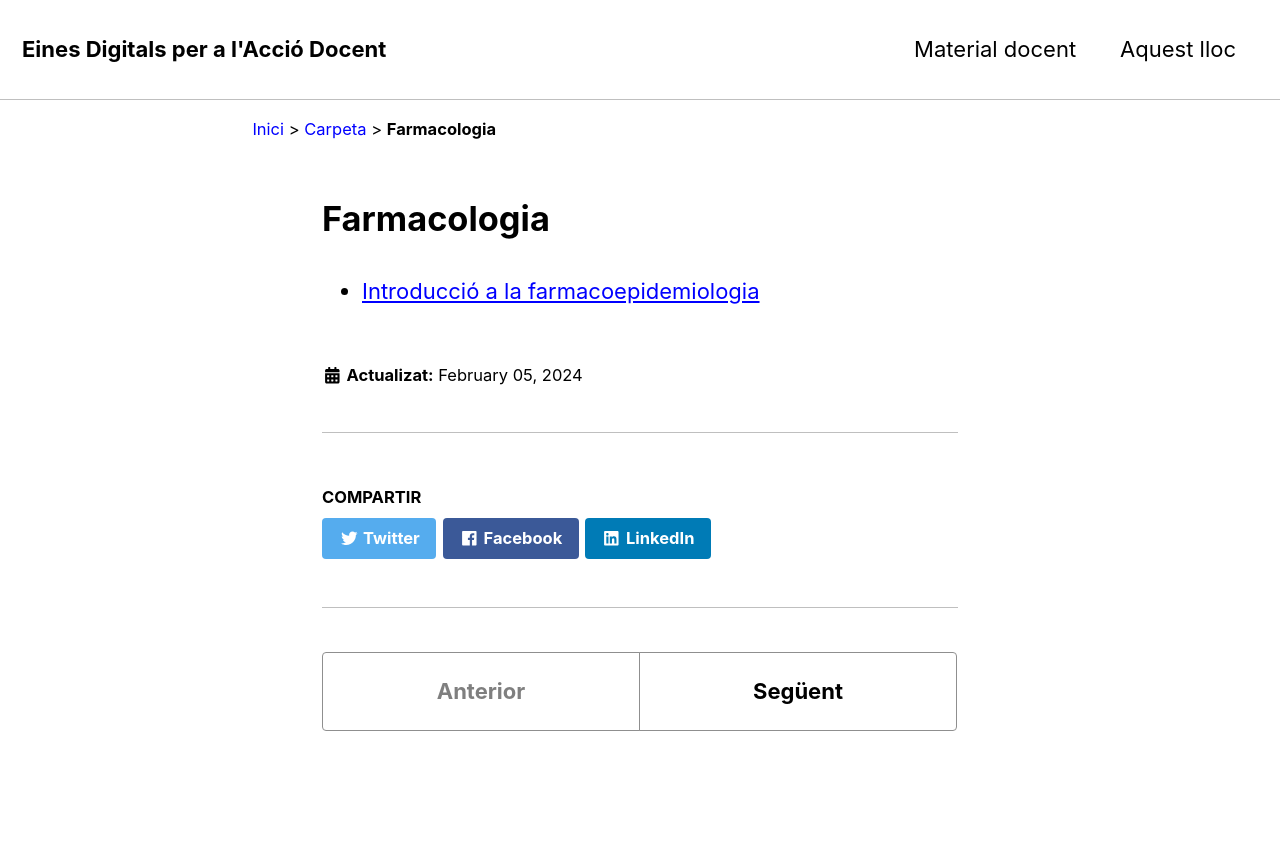
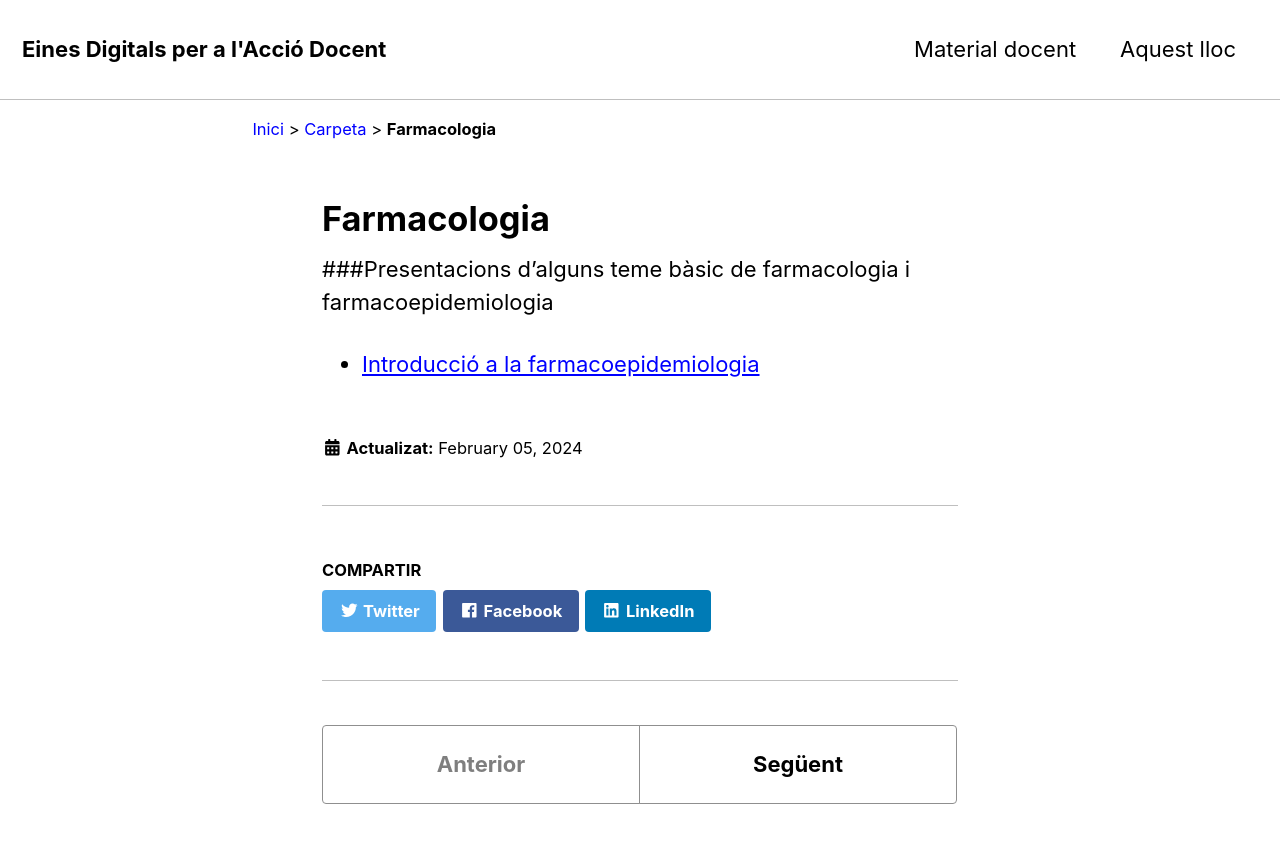
Before and after one commit to jepcastel/github.io, a Jekyll site: the page built from _carpeta/01Farmacologia.md, in a window 1280 px wide and 900 px high. Shown: the top 843 px of the window. Built offline with Jekyll 4.4.1, drawn with Linux system fonts in a browser that asks for light colours; nearby versions of some CDN libraries.

Commit message:
Update 01Farmacologia.md

```diff
--- a/_carpeta/01Farmacologia.md
+++ b/_carpeta/01Farmacologia.md
@@ -2,4 +2,5 @@
 title: Farmacologia
 published: true
 ---
+###Presentacions d'alguns teme bàsic de farmacologia i farmacoepidemiologia
 - [Introducció a la farmacoepidemiologia](https://jepcastel.github.io/presentacions/slides-farmacoepidemiologia.html){:target="_blank"}
```
